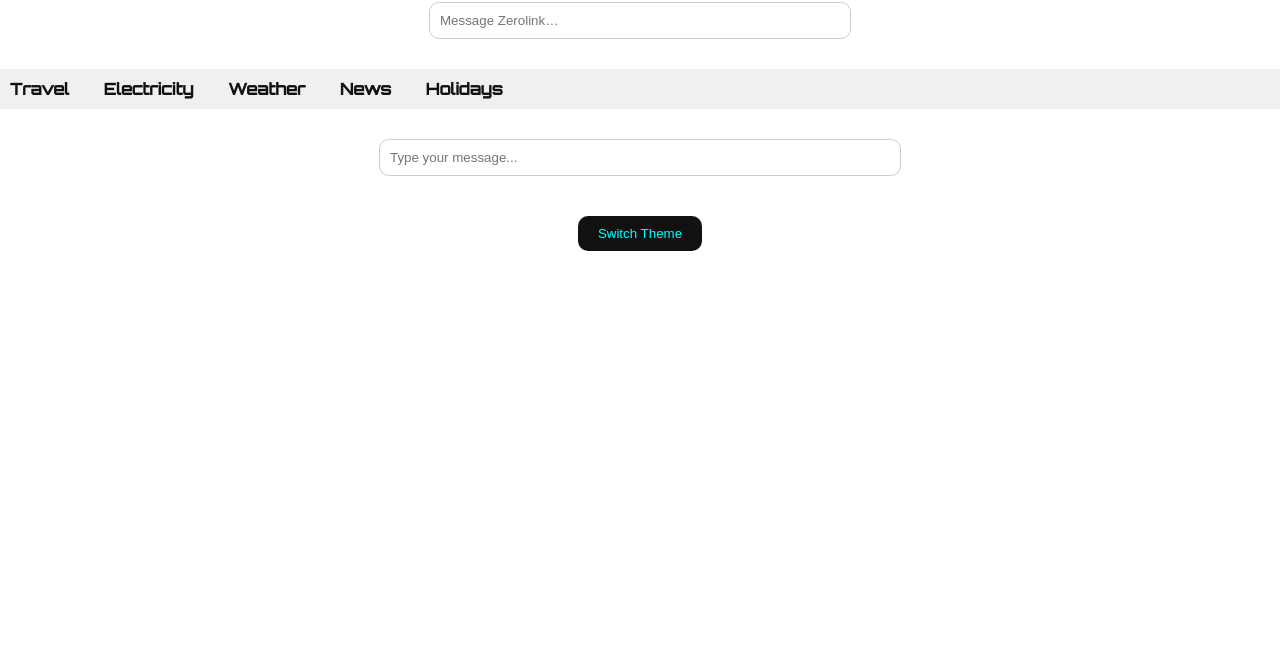
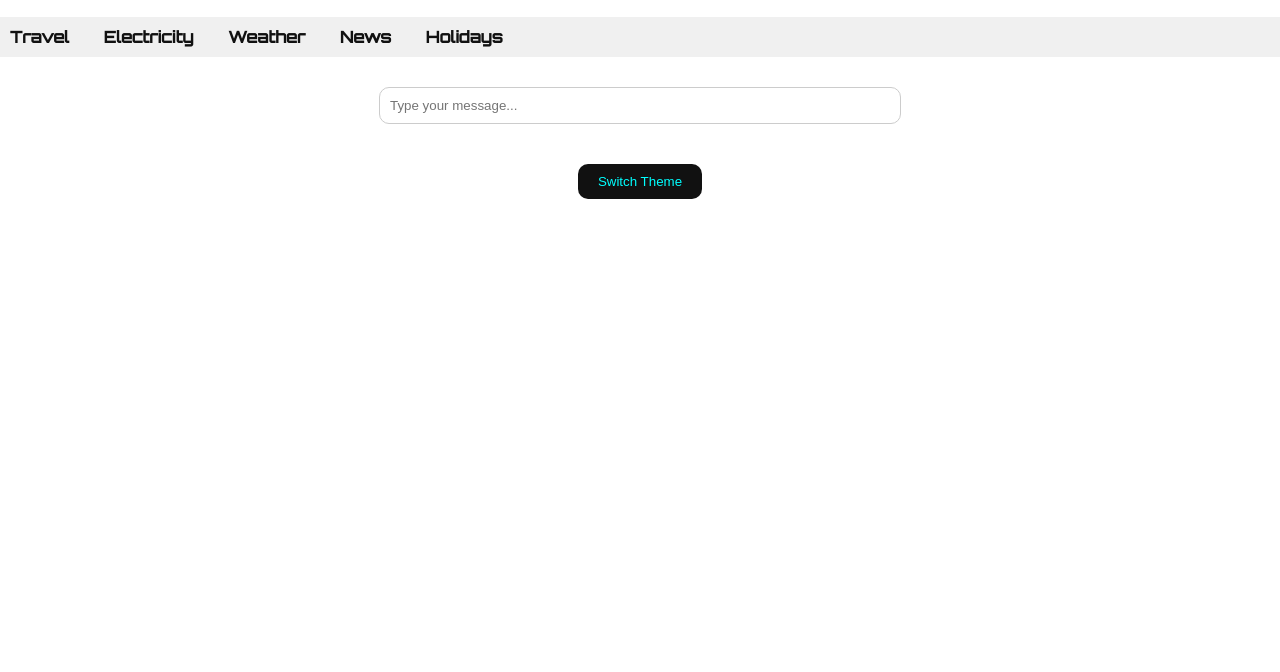
Before and after one commit to emmy002-art/Zerolink-brain-test-, a plain HTML site: page index.html in a window 1280 px wide. Shown: the part 128-800 px from the top of the page. Drawn offline with Linux system fonts and the light colour scheme.

Commit message:
Update index.html

```diff
--- a/index.html
+++ b/index.html
@@ -23,7 +23,7 @@
     <h2 class="greeting">I'm Zerolink Brain, your AI assistant. How can I help you?</h2>
 
     <!-- Search bar -->
-    <input type="text" class="search-bar" placeholder="Message Zerolink…" />
+
   </header>
 
   <main>
```
